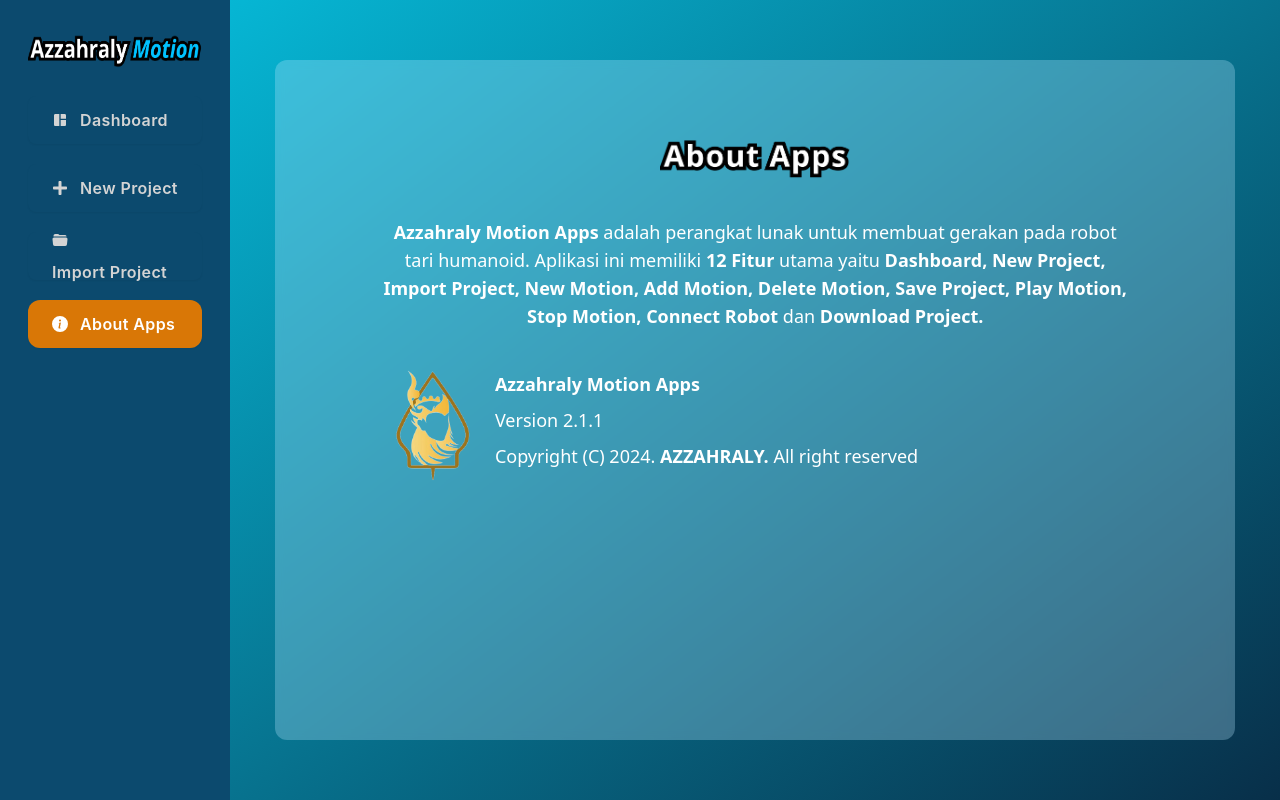
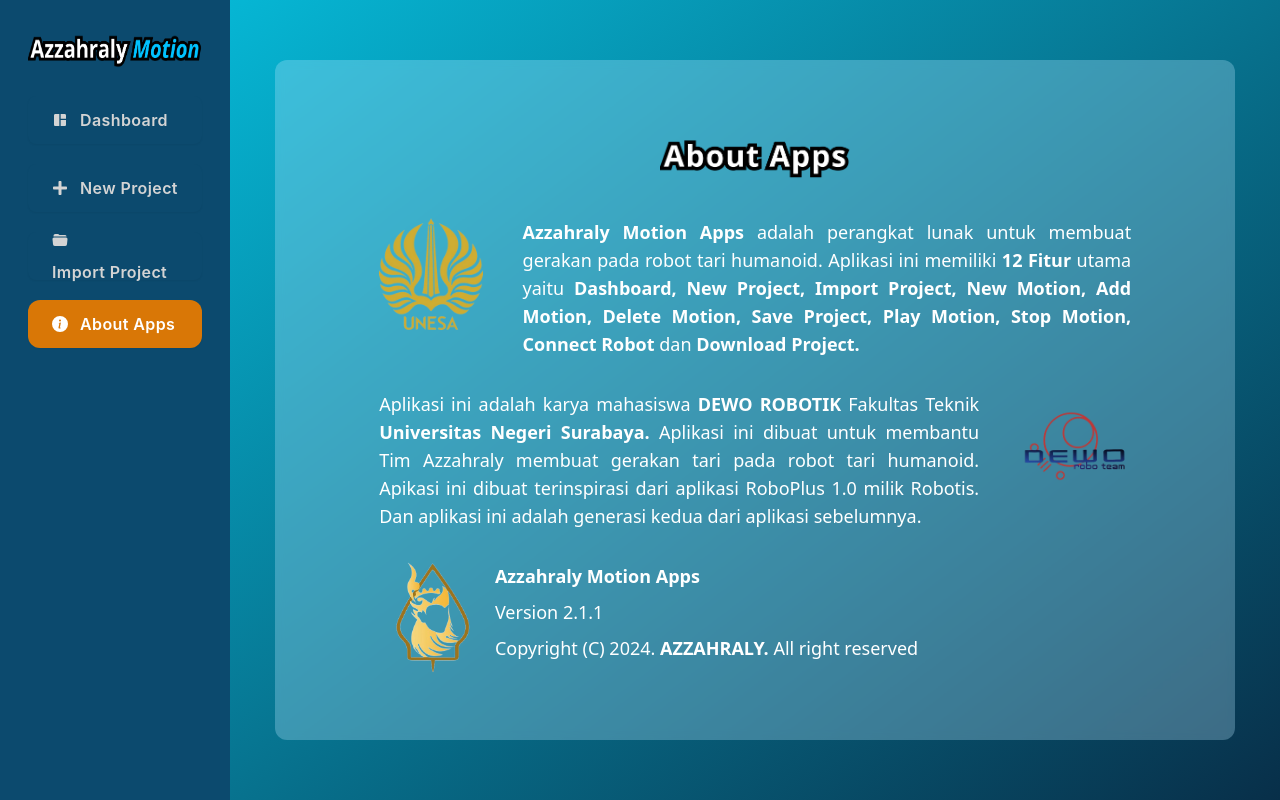
Before and after one commit to rayyannur5/azzahraly-motion-2, a React (Vite) app: page / in a window 1280 px wide. Both pictures are taken after a click on the button "About Apps". Built offline with nearby package versions, Linux system fonts and the light colour scheme; no server answers.

Commit message:
update UI About Apps
Tambah Logo Dewo dan Unesa

```diff
--- a/src/components/About.jsx
+++ b/src/components/About.jsx
@@ -1,5 +1,7 @@
 import aboutApps from "../assets/aboutapps.png";
 import azzahralyLogo from "../assets/KRSTI.png";
+import unesaLogo from "../assets/unesa.png";
+import dewoLogo from "../assets/dewo.png";
 export default function About() {
   return (
     <>
@@ -9,18 +11,32 @@
             <header className="flex justify-center items-center my-2">
               <img src={aboutApps} alt="About Apps" className="h-12 " />
             </header>
-            <div className="h-[57vh] flex flex-col justify-start gap-10 text-white">
-              <p className="text-lg font-normal text-center ">
+            <div className="h-[57vh] flex flex-col justify-start gap-8 text-white">
+              <div className="flex flex-row gap-x-10">
+                <img src={unesaLogo} alt="Unesa" className="h-28 col-start-1" />
+                <p className="text-lg font-normal text-justify">
                   <b>Azzahraly Motion Apps</b> adalah perangkat lunak untuk
-                membuat gerakan pada robot tari humanoid. Aplikasi ini memiliki{" "}
-                <b>12 Fitur</b> utama yaitu{" "}
+                  membuat gerakan pada robot tari humanoid. Aplikasi ini
+                  memiliki <b>12 Fitur</b> utama yaitu{" "}
                   <b>
                     Dashboard, New Project, Import Project, New Motion, Add
-                  Motion, Delete Motion, Save Project, Play Motion, Stop Motion,
-                  Connect Robot{" "}
+                    Motion, Delete Motion, Save Project, Play Motion, Stop
+                    Motion, Connect Robot{" "}
                   </b>{" "}
                   dan <b> Download Project.</b>
                 </p>
+              </div>
+              <div className="flex flex-row gap-x-10">
+                <p className="text-lg font-normal text-justify ">
+                  Aplikasi ini adalah karya mahasiswa <b>DEWO ROBOTIK</b>{" "}
+                  Fakultas Teknik <b>Universitas Negeri Surabaya. </b> Aplikasi
+                  ini dibuat untuk membantu Tim Azzahraly membuat gerakan tari
+                  pada robot tari humanoid. Apikasi ini dibuat terinspirasi dari
+                  aplikasi RoboPlus 1.0 milik Robotis. Dan aplikasi ini adalah
+                  generasi kedua dari aplikasi sebelumnya.
+                </p>
+                <img src={dewoLogo} alt="Unesa" className="h-28 col-start-1" />
+              </div>
               <div className="flex flex-row gap-2">
                 <img
                   src={azzahralyLogo}
```
Also changed, not shown: src/assets/dewo.png (added), src/assets/unesa.png (added). Lines whose indentation alone changed are shown as unchanged.
